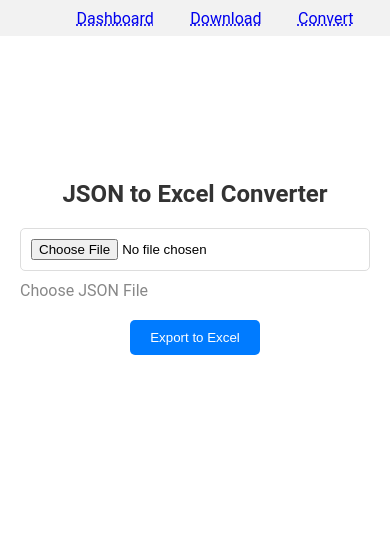
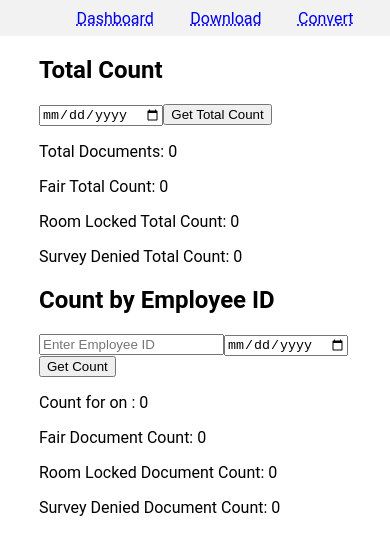
Before and after one commit to thejunghare/dem-admin, a React (Create React App) app: page / in a window 390 px wide. Shown: the top 554 px of the page. Built offline with nearby package versions, Linux system fonts and the light colour scheme.

Commit message:
- update all dependencies - update basic css for mobile screen - merged all features of dem admin panle to a single project

```diff
--- a/package.json
+++ b/package.json
@@ -6,6 +6,7 @@
     "@testing-library/jest-dom": "^5.17.0",
     "@testing-library/react": "^13.4.0",
     "@testing-library/user-event": "^13.5.0",
+    "appwrite": "^15.0.0",
     "file-saver": "^2.0.5",
     "react": "^18.3.1",
     "react-dom": "^18.3.1",
--- a/src/App.js
+++ b/src/App.js
@@ -1,12 +1,22 @@
-import React from 'react';
-import JsonToExcel from './JsonToExcel';
-import Header from './Header';
+import React, { useState } from "react";
+import JsonToExcel from "./JsonToExcel";
+import DownloadCollection from "./DownloadCollection";
+import Header from "./Header";
+import DocumentCount from "./DocumentCount";
 
 const App = () => {
+  const [activeComponent, setActiveComponent] = useState('DocumentCount');
+
+  const handleComponentChange = (componentName) => {
+    setActiveComponent(componentName);
+  };
+
   return (
     <div>
-      <Header />
-      <JsonToExcel />
+      <Header onComponentChange={handleComponentChange} />
+      {activeComponent === 'DocumentCount' && <DocumentCount />}
+      {activeComponent === 'JsonToExcel' && <JsonToExcel />}
+      {activeComponent === 'DownloadCollection' && <DownloadCollection />}
     </div>
   );
 };
--- /dev/null
+++ b/src/DocumentCount.js
@@ -0,0 +1,183 @@
+import React, { useState } from "react";
+import { databases, Query } from "./appwriteConfig";
+import "./index.css";
+
+function DocumnetCount() {
+  const databaseId = "66502c6e0015d7be8526";
+  const collectionId = "6650391e00030acc335b";
+  const [totalCount, setTotalCount] = useState(0);
+  const [empCount, setEmpCount] = useState(0);
+  const [empId, setEmpId] = useState("");
+  const [createdAt, setCreatedAt] = useState("");
+  const [fairDocumentCount, setFairDocumentCount] = useState(0);
+  const [roomLockedCount, setRoomLockedCount] = useState(0);
+  const [surveyDeniedCount, setSurveyDeniedCount] = useState(0);
+  const [fairTotalCount, setFairTotalCount] = useState(0);
+  const [roomLockedTotalCount, setRoomLockedTotalCount] = useState(0);
+  const [surveyDeniedTotalCount, setSurveyDeniedTotalCount] = useState(0);
+  const [createdAtTotal, setCreatedAtTotal] = useState("");
+
+  const handleEmpIdChange = (event) => {
+    setEmpId(event.target.value);
+  };
+
+  const handleCreatedAtChange = (event) => {
+    setCreatedAt(event.target.value);
+  };
+
+  const handleCreatedAtTotalChange = (event) => {
+    setCreatedAtTotal(event.target.value);
+  };
+
+  const fetchEmpCount = async () => {
+    try {
+      const empQueries = [Query.equal("employeeId", empId)];
+      const roomLockedQueries = [
+        ...empQueries,
+        Query.equal("isRoomLocked", true),
+      ];
+      const surveyDeniedQueries = [
+        ...empQueries,
+        Query.equal("surveyDenied", true),
+      ];
+
+      if (createdAt) {
+        try {
+          const date = new Date(createdAt);
+          const dateStart = new Date(date.setHours(0, 0, 0, 0));
+          const dateEnd = new Date(date.setHours(23, 59, 59, 999));
+
+          const dateFilter = [
+            Query.greaterThanEqual("createdAt", dateStart.toISOString()),
+            Query.lessThanEqual("createdAt", dateEnd.toISOString()),
+          ];
+
+          empQueries.push(...dateFilter);
+          roomLockedQueries.push(...dateFilter);
+          surveyDeniedQueries.push(...dateFilter);
+        } catch (error) {
+          console.error("Invalid date format:", error);
+          return;
+        }
+      }
+
+      const [empResponse, roomLockedResponse, surveyDeniedResponse] =
+        await Promise.all([
+          databases.listDocuments(databaseId, collectionId, empQueries),
+          databases.listDocuments(databaseId, collectionId, roomLockedQueries),
+          databases.listDocuments(
+            databaseId,
+            collectionId,
+            surveyDeniedQueries
+          ),
+        ]);
+
+      setEmpCount(empResponse.total);
+      setRoomLockedCount(roomLockedResponse.total);
+      setSurveyDeniedCount(surveyDeniedResponse.total);
+
+      const fairDocumentCount =
+        empResponse.total -
+        roomLockedResponse.total -
+        surveyDeniedResponse.total;
+      setFairDocumentCount(fairDocumentCount);
+    } catch (error) {
+      console.error("Error fetching employee count:", error);
+    }
+  };
+
+  const fetchTotalCount = async () => {
+    try {
+      const totalQueries = [];
+      const roomLockedTotalQueries = [Query.equal("isRoomLocked", true)];
+      const surveyDeniedTotalQueries = [Query.equal("surveyDenied", true)];
+
+      if (createdAtTotal) {
+        try {
+          const date = new Date(createdAtTotal);
+          const dateStart = new Date(date.setHours(0, 0, 0, 0));
+          const dateEnd = new Date(date.setHours(23, 59, 59, 999));
+
+          const dateFilter = [
+            Query.greaterThanEqual("createdAt", dateStart.toISOString()),
+            Query.lessThanEqual("createdAt", dateEnd.toISOString()),
+          ];
+
+          totalQueries.push(...dateFilter);
+          roomLockedTotalQueries.push(...dateFilter);
+          surveyDeniedTotalQueries.push(...dateFilter);
+        } catch (error) {
+          console.error("Invalid date format:", error);
+          return;
+        }
+      }
+
+      const [
+        totalResponse,
+        roomLockedTotalResponse,
+        surveyDeniedTotalResponse,
+      ] = await Promise.all([
+        databases.listDocuments(databaseId, collectionId, totalQueries),
+        databases.listDocuments(
+          databaseId,
+          collectionId,
+          roomLockedTotalQueries
+        ),
+        databases.listDocuments(
+          databaseId,
+          collectionId,
+          surveyDeniedTotalQueries
+        ),
+      ]);
+
+      setTotalCount(totalResponse.total);
+      const fairTotalCount =
+        totalResponse.total -
+        roomLockedTotalResponse.total -
+        surveyDeniedTotalResponse.total;
+      setFairTotalCount(fairTotalCount);
+      setRoomLockedTotalCount(roomLockedTotalResponse.total);
+      setSurveyDeniedTotalCount(surveyDeniedTotalResponse.total);
+    } catch (error) {
+      console.error("Error fetching total count:", error);
+    }
+  };
+
+  return (
+    <div className="document-count-container">
+      {/* <h1>Admin Dashboard</h1> */}
+      <div>
+        <h2>Total Count</h2>
+        <input
+          type="date"
+          value={createdAtTotal}
+          onChange={handleCreatedAtTotalChange}
+        />
+        <button onClick={fetchTotalCount}>Get Total Count</button>
+        <p>Total Documents: {totalCount}</p>
+        <p>Fair Total Count: {fairTotalCount}</p>
+        <p>Room Locked Total Count: {roomLockedTotalCount}</p>
+        <p>Survey Denied Total Count: {surveyDeniedTotalCount}</p>
+      </div>
+      <div>
+        <h2>Count by Employee ID</h2>
+        <input
+          type="text"
+          value={empId}
+          onChange={handleEmpIdChange}
+          placeholder="Enter Employee ID"
+        />
+        <input type="date" value={createdAt} onChange={handleCreatedAtChange} />
+        <button onClick={fetchEmpCount}>Get Count</button>
+        <p>
+          Count for {empId} on {createdAt}: {empCount}
+        </p>
+        <p>Fair Document Count: {fairDocumentCount}</p>
+        <p>Room Locked Document Count: {roomLockedCount}</p>
+        <p>Survey Denied Document Count: {surveyDeniedCount}</p>
+      </div>
+    </div>
+  );
+}
+
+export default DocumnetCount;
--- /dev/null
+++ b/src/DownloadCollection.js
@@ -0,0 +1,62 @@
+import React from "react";
+import { Databases, Client, Query } from "appwrite";
+import './index.css';
+
+const appwrite = new Client();
+appwrite
+  .setEndpoint("https://cloud.appwrite.io/v1") // Set your Appwrite endpoint
+  .setProject("6648c699000032e4623c"); // Set your project ID
+
+const database = new Databases(appwrite);
+
+async function dumpCollection(collectionId) {
+  try {
+    const databaseId = "66502c6e0015d7be8526";
+    let documents = [];
+    let response;
+    let lastDocumentId = null;
+
+    do {
+      const queries = lastDocumentId ? [Query.cursorAfter(lastDocumentId)] : [];
+      response = await database.listDocuments(
+        databaseId,
+        collectionId,
+        queries
+      );
+
+      documents = documents.concat(response.documents);
+
+      // Check if there are more documents to fetch
+      lastDocumentId =
+        response.documents.length > 0
+          ? response.documents[response.documents.length - 1].$id
+          : null;
+    } while (response.documents.length > 0);
+
+    console.log(`Downloaded ${documents.length} documents.`); // Print the count of documents downloaded
+
+    const json = JSON.stringify(documents);
+    const blob = new Blob([json], { type: "application/json" });
+    const url = URL.createObjectURL(blob);
+    const link = document.createElement("a");
+    link.href = url;
+    link.download = "collection.json";
+    document.body.appendChild(link);
+    link.click();
+    document.body.removeChild(link);
+  } catch (error) {
+    console.error(`Failed to dump collection: ${error.message}`);
+  }
+}
+
+const DownloadCollection = () => {
+  return (
+    <div className="download-container">
+      <button onClick={() => dumpCollection("6650391e00030acc335b")}>
+        Download All Survey
+      </button>
+    </div>
+  );
+};
+
+export default DownloadCollection;
--- a/src/Header.js
+++ b/src/Header.js
@@ -1,16 +1,31 @@
 import React from 'react'
 import './index.css';
 
-const Header = () => {
+const Header = ({ onComponentChange }) => {
+  const handleDashboardClick = (event) => {
+    event.preventDefault();
+    onComponentChange('DocumentCount');
+  };
+
+  const handleDownloadClick = (event) => {
+    event.preventDefault();
+    onComponentChange('DownloadCollection');
+  };
+
+  const handleConvertClick = (event) => {
+    event.preventDefault();
+    onComponentChange('JsonToExcel');
+  };
+
   return (
     <nav className='nav-container'>
       <ul>
-                <li><a href="./home">Dashboard</a></li>
-                <li><a href="./home">Download</a></li>
-                <li><a href="./json-to-excel">Convert</a></li>
+        <li><a href="#" onClick={handleDashboardClick}>Dashboard</a></li>
+        <li><a href="#" onClick={handleDownloadClick}>Download</a></li>
+        <li><a href="#" onClick={handleConvertClick}>Convert</a></li>
       </ul>
     </nav>
   )
 }
 
-export default Header
+export default Header;
--- a/src/JsonToExcel.js
+++ b/src/JsonToExcel.js
@@ -124,7 +124,7 @@ const JsonToExcel = () => {
             <input type="file" accept=".json" id="fileUpload" onChange={handleFileUpload} />
             <label htmlFor="fileUpload">Choose JSON File</label>
         </div>
-        <button onClick={handleExport} className={'btn'}>Export to Excel</button>
+        <button onClick={handleExport}>Export to Excel</button>
     </div>
 
     );
--- /dev/null
+++ b/src/appwriteConfig.js
@@ -0,0 +1,10 @@
+import { Client, Databases, Query } from 'appwrite';
+
+const client = new Client();
+const databases = new Databases(client);
+
+client
+    .setEndpoint('https://cloud.appwrite.io/v1')
+    .setProject('6648c699000032e4623c');
+
+export { databases, Query };
--- a/src/index.css
+++ b/src/index.css
@@ -30,6 +30,17 @@ li {
 
 .nav-container>ul>li>a {
   text-decoration: underline dotted;
+}
+
+.download-container {
+  width: 80%;
+  margin: 20% auto;
+  text-align: center;
+}
+
+.document-count-container {
+ width: 80%;
+ margin: auto;
 }
 
 .container {
@@ -65,17 +76,3 @@ li {
   margin-top: 10px;
   color: #888;
 }
-
-.btn {
-  padding: 10px 20px;
-  background-color: #007BFF;
-  color: #fff;
-  border: none;
-  border-radius: 5px;
-  cursor: pointer;
-  transition: background-color 0.3s ease;
-}
-
-.btn:hover {
-  background-color: #0056b3;
-}
```
Also changed, not shown: 1 other file (tests, documents, lock files or other folders). Lines whose indentation alone changed are shown as unchanged.
